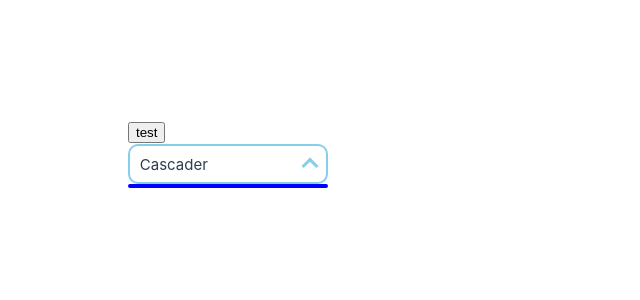
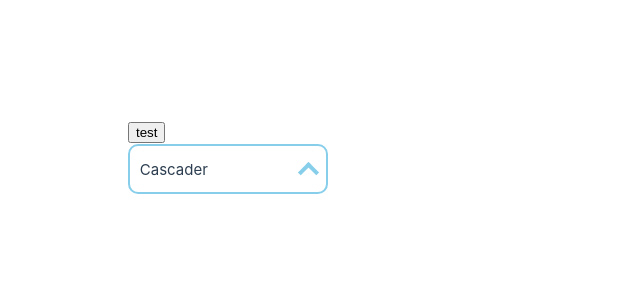
Before and after one commit to TsOrigami/MinatoUI--forVue3, a Vue app: page / in a window 1280 px wide. Shown: the top 300 px of the page, without its empty margins (0-640 px from the left). Built offline with nearby package versions, Linux system fonts and the light colour scheme.

Commit message:
ver1.0.3

```diff
--- a/src/components/mt-cascader.vue
+++ b/src/components/mt-cascader.vue
@@ -3,6 +3,11 @@
 //编写阶段 级联选择器
 //2024.7.26更新 能够读取DATA数组,生成一个列表。完成了箭头的翻转。
 //          未解决的问题：无法读取className
+
+//2024.7.27更新 不用className了，单独封装了函数
+//          点击选择器会直接展开DATA数组
+
+
 
 import { ref, defineProps, watch, onMounted } from 'vue'
 
@@ -17,7 +22,7 @@ const data = defineProps({
     },
     height:{
         type:Number,
-        default:40
+        default: 50
     },
 })
 
@@ -33,21 +38,42 @@ const boardData = ref([
             {
                 value: "C",
                 label: "Ctest",
+                children:[
+                    {
+                        value: "F",
+                        label: "Ftest"
+                    }
+                ]
             }
         ]
     },
     {
         value: "D",
         label: "Dtest",
+        children: [
+            {
+                value: "E",
+                label: "Etest",
+            }
+        ]
     },
 ])
-
 const mt_Node = ref("")
 const mt_colorLock = ref(false)
 
 onMounted(()=>{
     mt_Node.value = data.defaultNode
 })
+
+const mt_create = () =>{
+    mt_createBoardItem(boardData.value, 0)
+    mt_createMask()
+}
+
+const mt_delect = () =>{
+    mt_delectMask()
+    mt_delectBoard()
+}
 
 const mt_createMask = () =>{
     mt_colorLock.value = true
@@ -63,7 +89,6 @@ const mt_delectMask = () =>{
     document.getElementById('mt_Arrow').style.transform = 'rotate(0deg)'
 }
 
-
 const mt_colorHigh = () =>{
     document.getElementById('mt_ColorExcMain').style.borderColor = 'blue'
     document.getElementById('mt_ColorExcArrow').style.borderColor = 'blue'
@@ -76,49 +101,76 @@ const mt_colorLow = () =>{
     }
 }
 
-const mt_createBoardSingle =(item) =>{
+const mt_createBoardSingle =(item, boardID) =>{
     const div = document.createElement('div');
     div.id = item.value
     div.className = 'mt_Border'
     div.style.width = data.width - 15 + 'px';
     div.style.height = data.height + 'px';
     div.innerHTML = item.label;
-    document.getElementById("mt_cascaderBoard").appendChild(div)
+    div.style.position = "relative";
+    div.style.left= "5px";
+    document.getElementById(boardID).appendChild(div)
     console.log(div)
 }
 
-const mt_createBoard = (tableData) =>{
-    console.log(tableData)
-    for(let item in tableData){
-        mt_createBoardSingle(tableData[item])
-        if(tableData[item].children){
-            mt_createBoard(tableData[item].children)
+const mt_createBoardItem = (cascaderData, boardNum) =>{
+    let newBoardID = "mt_cascaderBoard" + boardNum
+    mt_createBoard("mt_ColorExcMain", newBoardID, boardNum)
+    for(let item in cascaderData){
+        mt_createBoardSingle(cascaderData[item], newBoardID)
+        if(cascaderData[item].children){
+            mt_createBoardItem(cascaderData[item].children, boardNum + 1)
         }
     }
 }
 
+const mt_createBoard = (oldBoardID, newBoardID, boardNum) =>{
+    if(document.getElementById(newBoardID)) return
+    const Selected = document.getElementById(oldBoardID)
+    const cascaderBoard = document.createElement('div')
+    cascaderBoard.id = newBoardID
+    cascaderBoard.style.position = "absolute"
+    cascaderBoard.style.width = data.width +'px'
+    cascaderBoard.style.margin = "2px 0 0 0"
+    cascaderBoard.style.height = "auto";
+    cascaderBoard.style.borderRadius = "10px";
+    cascaderBoard.style.border = "2px solid blue";
+    cascaderBoard.style.backgroundColor = "white";
+    cascaderBoard.style.left = boardNum * (data.width + 2) +'px'
+    console.log(boardNum * data.width +'px')
+    Selected.after(cascaderBoard)
+}
+
+const mt_delectBoard = () =>{
+    let item = 0
+    while(document.getElementById("mt_cascaderBoard" + item)){
+        document.getElementById("mt_cascaderBoard" + item).remove()
+        item ++;
+    }
+}
+
 const test = () =>{
-    const testData = boardData.value
-    mt_createBoard(testData)
+    mt_createBoardItem(boardData.value, 0)
 }
 
 </script>
 
 <template>
     <button @click="test">test</button>
-    <div id="mt_Masklayer" class="mt_Masklayer" @click="mt_delectMask"></div>
+    <div id="mt_Masklayer" class="mt_Masklayer" @click="mt_delect"></div>
     <div :style="{width: width+'px',height: height+'px'}">
-        <div id="mt_ColorExcMain" class="mt_Cascader" @click="mt_createMask" @mouseover="mt_colorHigh" @mouseleave="mt_colorLow">
-            <div id="mt_Selected" class="mt_Selected" :style="{height:height*0.6+'px', lineHeight: height*0.6+'px'}">{{mt_Node}}</div>
-            <div id="mt_Arrow" class="mt_RotateArrow" :style="{height: height*0.3+'px', width: height*0.3+'px'}">
-            <div id="mt_ColorExcArrow" class="mt_Arrow" :style="{height: height*0.3+'px', width: height*0.3+'px', top:-height*0.1+'px'}" />
+        <div id="mt_ColorExcMain" class="mt_Cascader" @click="mt_create" @mouseover="mt_colorHigh" @mouseleave="mt_colorLow">
+            <div id="mt_Selected" class="mt_Selected" :style="{height: height*0.6+'px', lineHeight: height*0.6+'px'}">{{mt_Node}}</div>
+            <div id="mt_Arrow" class="mt_RotateArrow" :style="{height: height * 0.3+'px', width: height * 0.3+'px'}">
+                <div id="mt_ColorExcArrow" class="mt_Arrow" :style="{height: height*0.3+'px', width: height*0.3+'px' ,top: '20%'}" />
             </div>
         </div>
     </div>
-    <div id="mt_cascaderBoard" class="mt_cascaderBoard" :style="{width: width+'px'}"/>
 </template>
 
 <style scoped>
+
 .mt_Cascader {
     position: relative;
     left: 0;
@@ -140,25 +192,30 @@ const test = () =>{
     width: 100%;
     height: 100%;
     z-index: 999;
-    background: rgba(0,0,0,0.2);
+    background: rgba(0,0,0,0);
     visibility: hidden;
 }
 
 .mt_RotateArrow{
-    transition-duration:0.3s;
+    transition-duration:0.2s;
     position:absolute;
     right: 5%;
     top: 35%;
+
+    /* background-color: skyblue;  */
 }
 
 .mt_Arrow {
     display: inline-block;
+    position: absolute;
+    border:4px solid skyblue;
+    transition-duration:0.2s;
+    box-sizing: border-box;
+    border-bottom: 0px;
+    border-right: 0px;
     transform: rotate(45deg);
-    position: relative;
-    border-style: solid;
-    border-width: 3px 0px 0px 3px;
-    border-color: skyblue;
-    transition-duration:0.6s;
+
+    /* background-color: gray;  */
 }
 
 .mt_Selected{
@@ -169,19 +226,4 @@ const test = () =>{
     bottom: 20%;
 }
 
-.mt_cascaderBoard{
-    height: auto;
-    border-radius: 10px;
-    border: 2px solid blue;
-    background-color: white;
-}
-
-.mt_Border{
-    position : relative;
-    left: 5px;
-    background :white;
-    border-style: solid;
-    border-color: blue;
-    border-width: 0px 0px 2px 0px;
-}
 </style>
```
